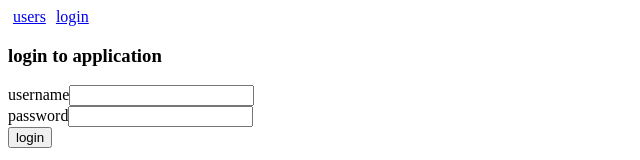
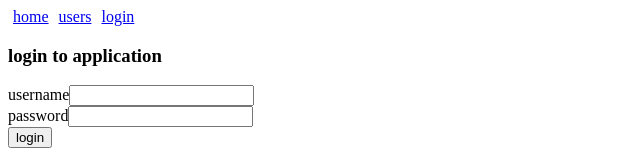
Before and after one commit to serhatprogramming/blogs-refactor-context-front, a React (Create React App) app: page / in a window 1280 px wide. Shown: the top 160 px of the page, without its empty margins (0-640 px from the left). Built offline with nearby package versions, Linux system fonts and the light colour scheme.

Commit message:
home link added.

```diff
--- a/src/App.js
+++ b/src/App.js
@@ -28,12 +28,18 @@ const App = () => {
   const padding = { padding: 5 };
   return (
     <>
+      <div>
+        <Link to="/" style={padding}>
+          home
+        </Link>
         <Link to="/users" style={padding}>
           users
         </Link>
         <Link to="/login" style={padding}>
           login
         </Link>
+      </div>
+
       <Routes>
         <Route path="/" element={credentials ? <Blogs /> : <Login />} />
         <Route path="/users" element={<Users />} />
```
Lines whose indentation alone changed are shown as unchanged.
